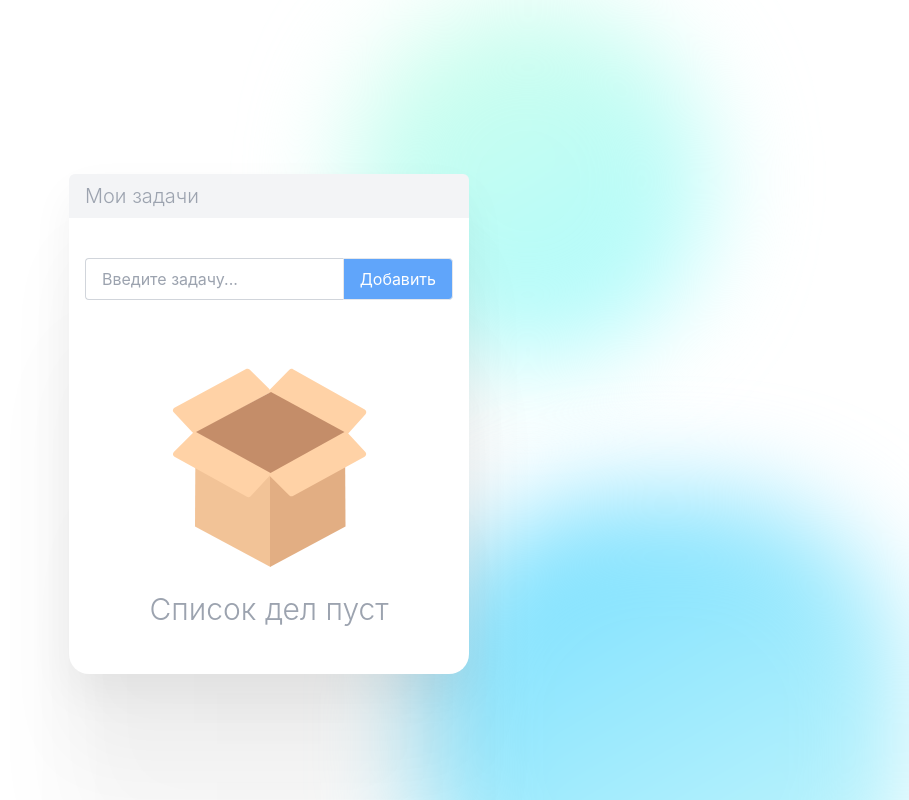
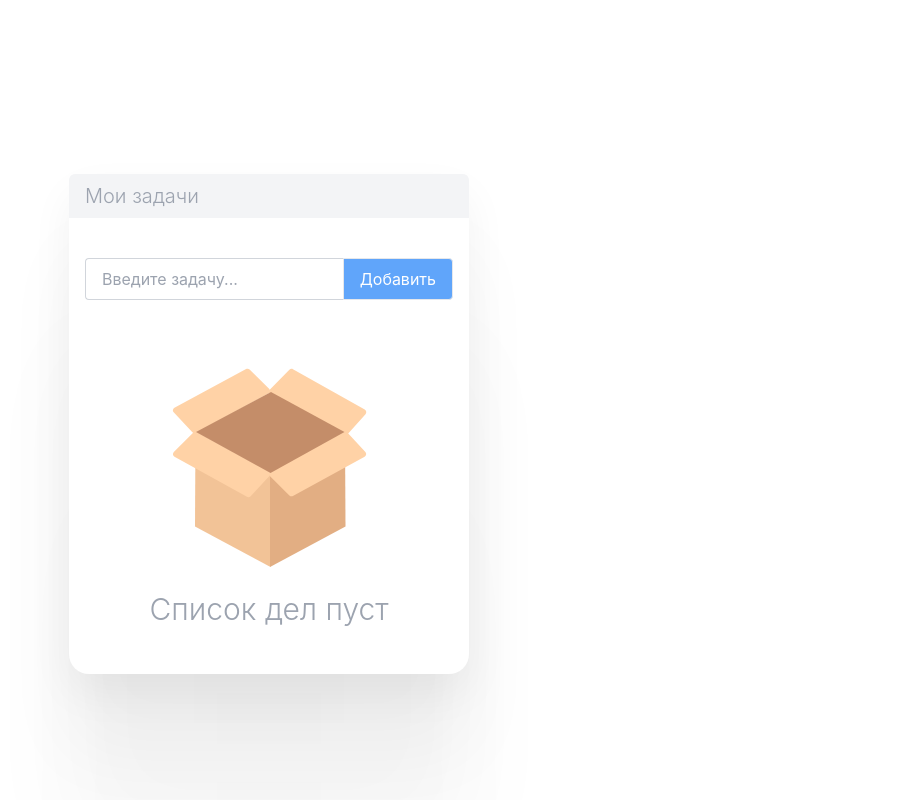
Before and after one commit to anti-fe/todo-list-react, a React (Create React App) app: page / in a window 1280 px wide. Shown: the top 800 px of the page, without its empty margins (371-1280 px from the left). Built offline with nearby package versions, Linux system fonts and the light colour scheme.

Commit message:
fixed ui and added scroll in list task

```diff
--- a/src/components/Circle/Circle.jsx
+++ /dev/null
@@ -1,18 +0,0 @@
-import React from "react";
-
-export default function Circle({ w, h, c1, c2, posX, posY }) {
-    const circleStyles = {
-        width: w,
-        height: h,
-        background: `linear-gradient(150.29deg, ${c1} 4.78%, ${c2} 95.48%)`,
-        filter: "blur(50px)",
-        borderRadius: "200px",
-        position: "absolute",
-        right: posX,
-        top: posY,
-        zIndex: -1
-    }
-  return (
-    <div style={circleStyles}></div>
-  );
-}
--- a/src/components/List/List.jsx
+++ b/src/components/List/List.jsx
@@ -51,7 +51,7 @@ export default function List({ listTask, changeStatus, deleteTask, emptyBox, onC
                 <h2 className='text-gray-400 text-3xl mt-6 font-light'>Список дел пуст</h2>
             </div>
             ) :
-            ( <ul className="max-w-lg w-full overflow-y-auto">
+            ( <ul className="max-w-lg w-full overflow-y-auto max-h-96">
 
                 {listTask.map( (task) =>
                     <Item
--- a/src/index.css
+++ b/src/index.css
@@ -5,7 +5,7 @@
 
 body {
   height: 100vh;
-  overflow: hidden;
+  overflow-y: hidden;
   margin: 0;
   font-family: -apple-system, BlinkMacSystemFont, 'Segoe UI', 'Roboto', 'Oxygen',
     'Ubuntu', 'Cantarell', 'Fira Sans', 'Droid Sans', 'Helvetica Neue',
@@ -14,6 +14,20 @@ body {
   -moz-osx-font-smoothing: grayscale;
   display: grid;
   place-items: center;
+}
+
+*::-webkit-scrollbar {
+  width: 10px;
+}
+
+*::-webkit-scrollbar-thumb {
+  background: lightgray;
+  border: 2px solid #fff;
+  border-radius: 100px;
+  -webkit-border-radius: 100px;
+  -moz-border-radius: 100px;
+  -ms-border-radius: 100px;
+  -o-border-radius: 100px;
 }
 
 code {
--- a/src/index.js
+++ b/src/index.js
@@ -1,27 +1,10 @@
 import React from 'react';
 import ReactDOM from 'react-dom/client';
 import App from './App';
-import Circle from './components/Circle/Circle';
 
 const root = ReactDOM.createRoot(document.getElementById('root'));
 root.render(
   <React.StrictMode>
     <App />
-    <Circle
-    w='362px'
-    h='362px'
-    c1='#D3FFEA'
-    c2='#ABFAFF'
-    posX='200px'
-    posY='0px'
-    />
-    <Circle
-    w='486px'
-    h='486px'
-    c1='#75DEFF'
-    c2='#CDF8FB'
-    posX='0px'
-    posY='495px'
-    />
   </React.StrictMode>
 );
```
